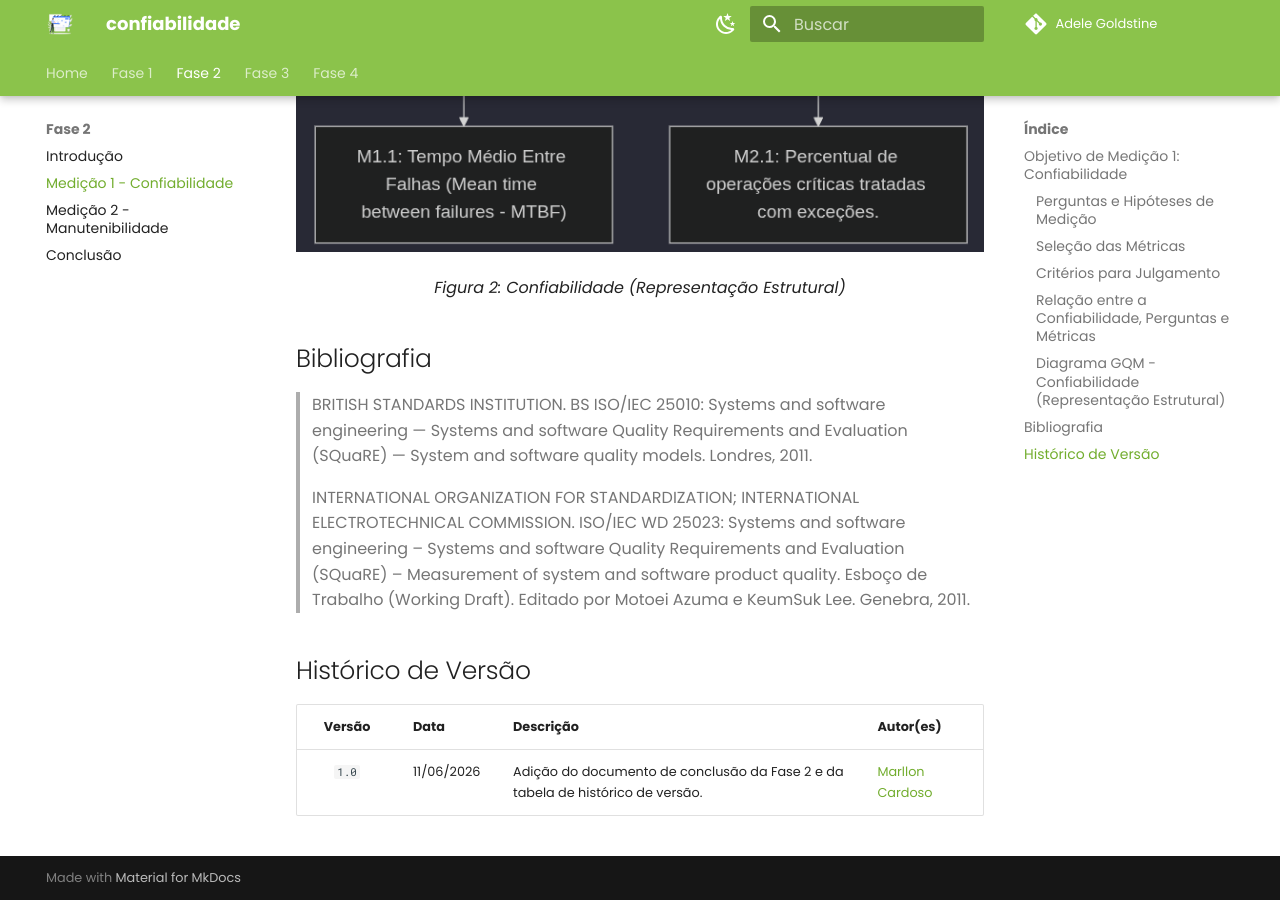
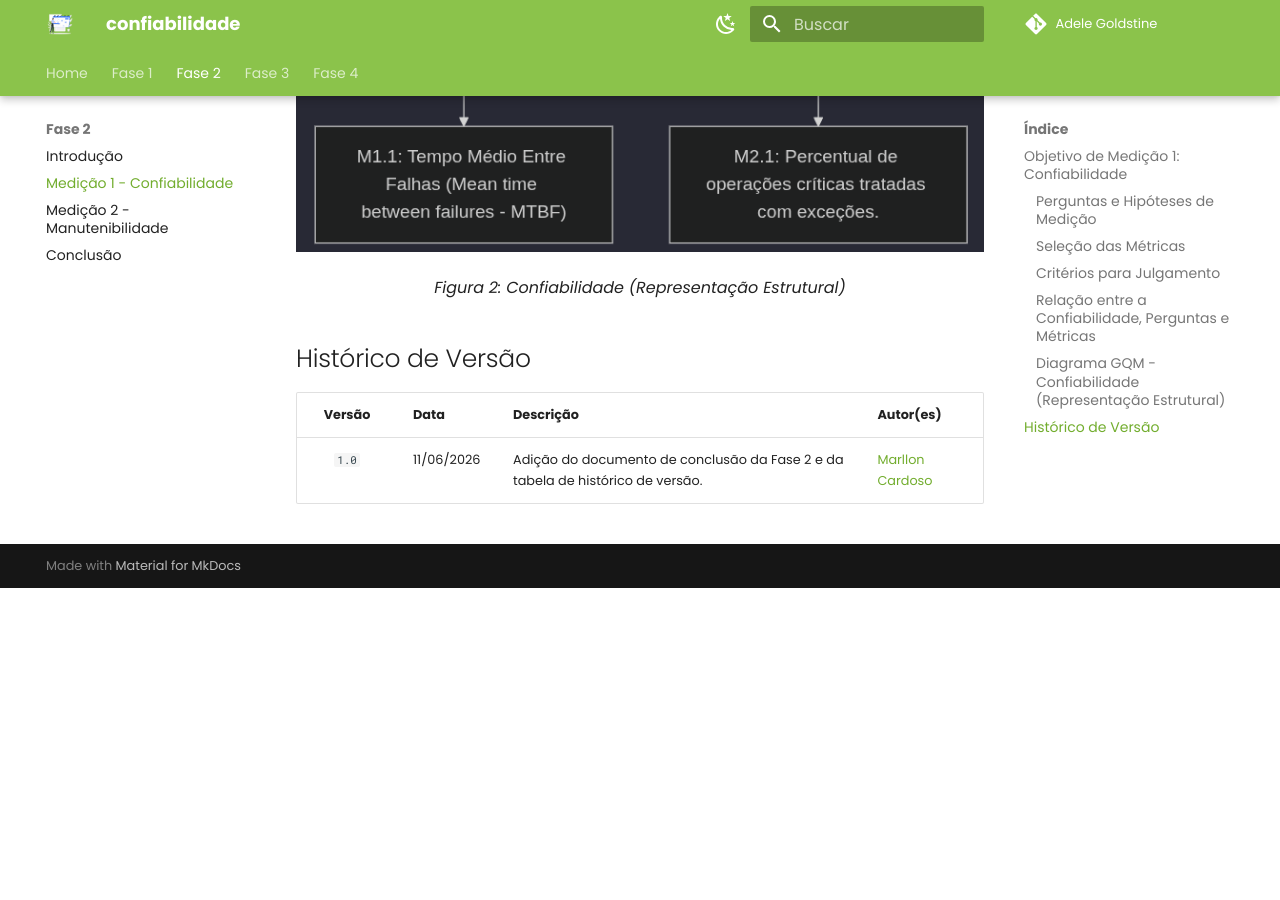
Before and after one commit to FCTE-Qualidade-de-Software-1/2026-1_T01_ADELE_GOLDSTINE, an MkDocs documentation site: the page built from docs/fase2/confiabilidade.md, in a window 1280 px wide and 900 px high, scrolled down 3830 px. Built offline with MkDocs 1.6.1 and Material for MkDocs 9.7.7, drawn with Linux system fonts in a browser that asks for light colours; comment, search, counter and statistics services are not loaded; after the commit the page ends 4418 px from its top, so only the background shows below that.

Commit message:
cleanup: centraliza referencias da fase 2

```diff
--- a/docs/fase2/confiabilidade.md
+++ b/docs/fase2/confiabilidade.md
@@ -149,12 +149,6 @@ Para alcançar o objetivo de medição para a característica de Confiabilidade,
   <font size="3"><figcaption>Figura 2: Confiabilidade (Representação Estrutural)</figcaption></font>
 </div>
 
-## Bibliografia
-
-> BRITISH STANDARDS INSTITUTION. BS ISO/IEC 25010: Systems and software engineering — Systems and software Quality Requirements and Evaluation (SQuaRE) — System and software quality models. Londres, 2011.
-
-> INTERNATIONAL ORGANIZATION FOR STANDARDIZATION; INTERNATIONAL ELECTROTECHNICAL COMMISSION. ISO/IEC WD 25023: Systems and software engineering – Systems and software Quality Requirements and Evaluation (SQuaRE) – Measurement of system and software product quality. Esboço de Trabalho (Working Draft). Editado por Motoei Azuma e KeumSuk Lee. Genebra, 2011.
-
 ## Histórico de Versão
 
 | Versão | Data       | Descrição                  | Autor(es) |
```
Also changed, not shown: docs/fase2/manutenibilidade.md (+0 -7 lines).
